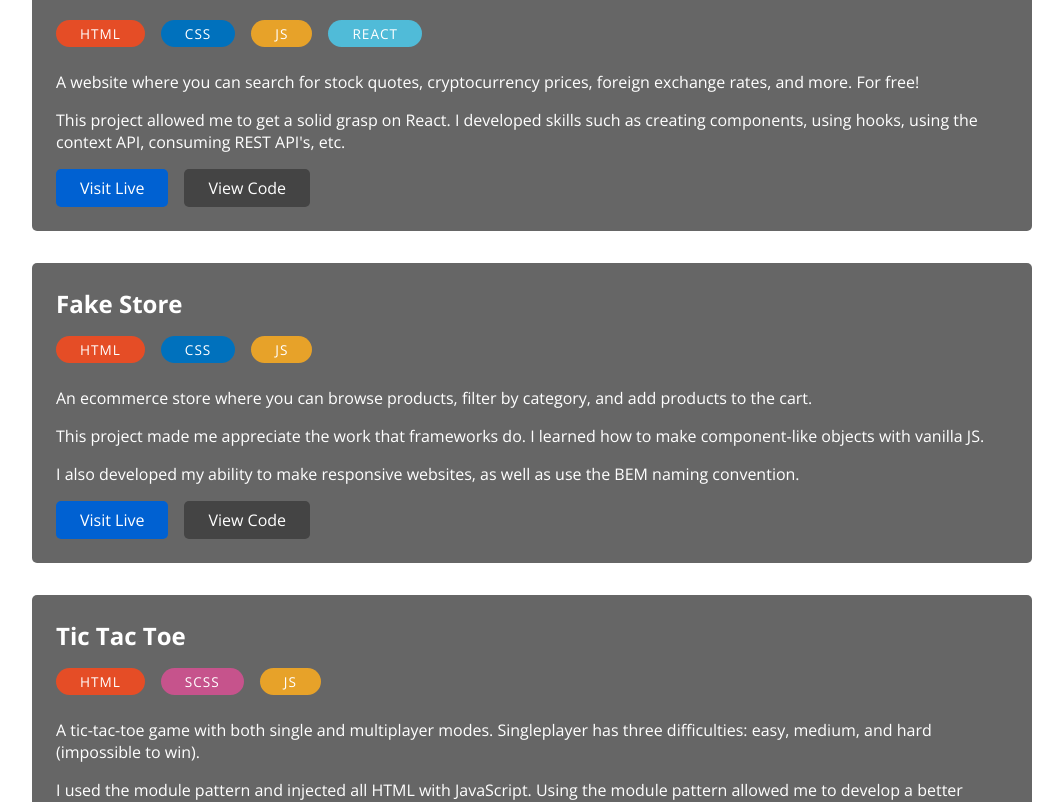
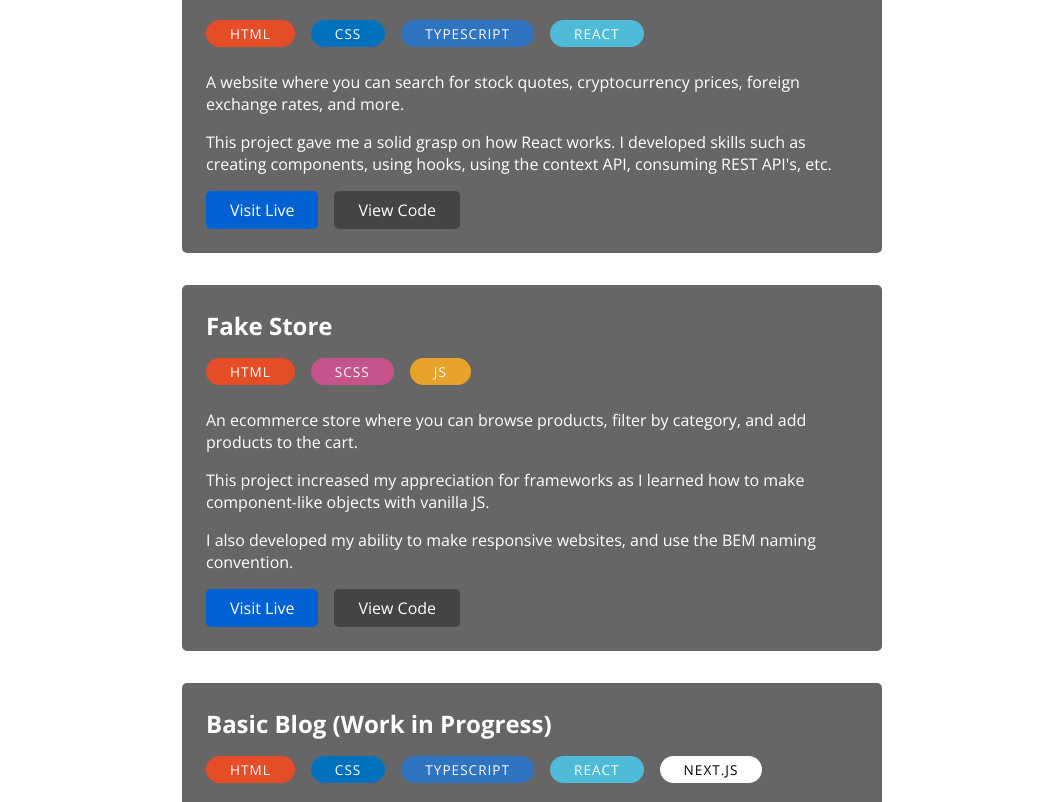
Before and after one commit to nicholas-newman1/portfolio-react, a React (Create React App) app: page /project/1 in a window 1280 px wide. Shown: the part 1088-1890 px from the top of the page, without its empty margins (108-1171 px from the left). Built offline with nearby package versions, Linux system fonts and the light colour scheme.

Commit message:
updated portfolio

```diff
--- a/src/components/Nav/Nav.js
+++ b/src/components/Nav/Nav.js
@@ -11,7 +11,6 @@ const Nav = ({ setDisplayNav }) => {
             <a
               className='nav__link'
               href={`#${link.toLowerCase()}`}
-              smooth
               onClick={() => setDisplayNav(false)}
             >
               {link}
--- a/src/components/ProjectItem/ProjectItem.js
+++ b/src/components/ProjectItem/ProjectItem.js
@@ -14,7 +14,11 @@ const ProjectItem = ({ project }) => {
       <div className='project__tags'>
         {project.tags.map((tag) => (
           <div key={tag.text} className='project__tag'>
-            <Tag text={tag.text} backgroundColor={tag.backgroundColor} />
+            <Tag
+              text={tag.text}
+              backgroundColor={tag.backgroundColor}
+              color={tag.color}
+            />
           </div>
         ))}
       </div>
--- a/src/components/ProjectItem/projectItem.css
+++ b/src/components/ProjectItem/projectItem.css
@@ -33,6 +33,7 @@
 
 .project__p {
   color: white;
+  font-weight: 300;
 }
 
 .project__p + .project__p {
--- a/src/components/Projects/projects.css
+++ b/src/components/Projects/projects.css
@@ -6,6 +6,6 @@
   list-style: none;
   display: grid;
   gap: 2rem;
-  max-width: 1000px;
+  max-width: 700px;
   margin: 0 auto;
 }
--- a/src/components/Tag/Tag.js
+++ b/src/components/Tag/Tag.js
@@ -1,9 +1,9 @@
 import React from 'react';
 import './tag.css';
 
-const Tag = ({ text, backgroundColor }) => {
+const Tag = ({ text, backgroundColor, color }) => {
   return (
-    <div className='tag' style={{ backgroundColor }}>
+    <div className='tag' style={{ backgroundColor, color }}>
       {text}
     </div>
   );
--- a/src/data.js
+++ b/src/data.js
@@ -5,12 +5,12 @@ export const projects = [
     tags: [
       { text: 'html', backgroundColor: '#E54D26' },
       { text: 'css', backgroundColor: '#0071BD' },
-      { text: 'js', backgroundColor: '#E7A229' },
+      { text: 'typescript', backgroundColor: '#2F74C0' },
       { text: 'react', backgroundColor: '#50BBD8' },
     ],
     description: [
-      'A website where you can search for stock quotes, cryptocurrency prices, foreign exchange rates, and more. For free!',
-      "This project allowed me to get a solid grasp on React. I developed skills such as creating components, using hooks, using the context API, consuming REST API's, etc.",
+      'A website where you can search for stock quotes, cryptocurrency prices, foreign exchange rates, and more.',
+      "This project gave me a solid grasp on how React works. I developed skills such as creating components, using hooks, using the context API, consuming REST API's, etc.",
     ],
     liveUrl: 'https://cocky-mayer-6414d2.netlify.app',
     codeUrl: 'https://github.com/nicholas-newman1/stock-site',
@@ -20,24 +20,41 @@ export const projects = [
     title: 'Fake Store',
     tags: [
       { text: 'html', backgroundColor: '#E54D26' },
-      { text: 'css', backgroundColor: '#0071BD' },
+      { text: 'scss', backgroundColor: '#C6538C' },
       { text: 'js', backgroundColor: '#E7A229' },
     ],
     description: [
       'An ecommerce store where you can browse products, filter by category, and add products to the cart.',
-      'This project made me appreciate the work that frameworks do. I learned how to make component-like objects with vanilla JS.',
-      'I also developed my ability to make responsive websites, as well as use the BEM naming convention.',
+      'This project increased my appreciation for frameworks as I learned how to make component-like objects with vanilla JS.',
+      'I also developed my ability to make responsive websites, and use the BEM naming convention.',
     ],
     liveUrl: 'https://elated-banach-5e96c0.netlify.app',
     codeUrl: 'https://github.com/nicholas-newman1/fake-store-vanilla',
   },
   {
     id: 3,
+    title: 'Basic Blog (Work in Progress)',
+    tags: [
+      { text: 'html', backgroundColor: '#E54D26' },
+      { text: 'css', backgroundColor: '#0071BD' },
+      { text: 'typescript', backgroundColor: '#2F74C0' },
+      { text: 'react', backgroundColor: '#50BBD8' },
+      { text: 'next.js', backgroundColor: 'white', color: 'black' },
+    ],
+    description: [
+      'A blog website made SEO friendly by leveraging server-side rendering with the NextJS framework.',
+      'This project is not yet completed. I plan to make this a full-stack project.',
+    ],
+    liveUrl: 'https://loving-einstein-9a0121.netlify.app',
+    codeUrl: 'https://github.com/nicholas-newman1/basic-blog',
+  },
+  {
+    id: 4,
     title: 'Tic Tac Toe',
     tags: [
       { text: 'html', backgroundColor: '#E54D26' },
       { text: 'scss', backgroundColor: '#C6538C' },
-      { text: 'js', backgroundColor: '#E7A229' },
+      { text: 'typescript', backgroundColor: '#2F74C0' },
     ],
     description: [
       'A tic-tac-toe game with both single and multiplayer modes. Singleplayer has three difficulties: easy, medium, and hard (impossible to win).',
@@ -47,7 +64,7 @@ export const projects = [
     codeUrl: 'https://github.com/nicholas-newman1/tic-tac-toe',
   },
   {
-    id: 4,
+    id: 5,
     title: 'Watch Shop',
     tags: [
       { text: 'html', backgroundColor: '#E54D26' },
@@ -62,7 +79,7 @@ export const projects = [
     codeUrl: 'https://github.com/nicholas-newman1/watch-shop',
   },
   {
-    id: 5,
+    id: 6,
     title: 'Todo App',
     tags: [
       { text: 'html', backgroundColor: '#E54D26' },
```
Also changed, not shown: 2 other files (tests, documents, lock files or other folders).
